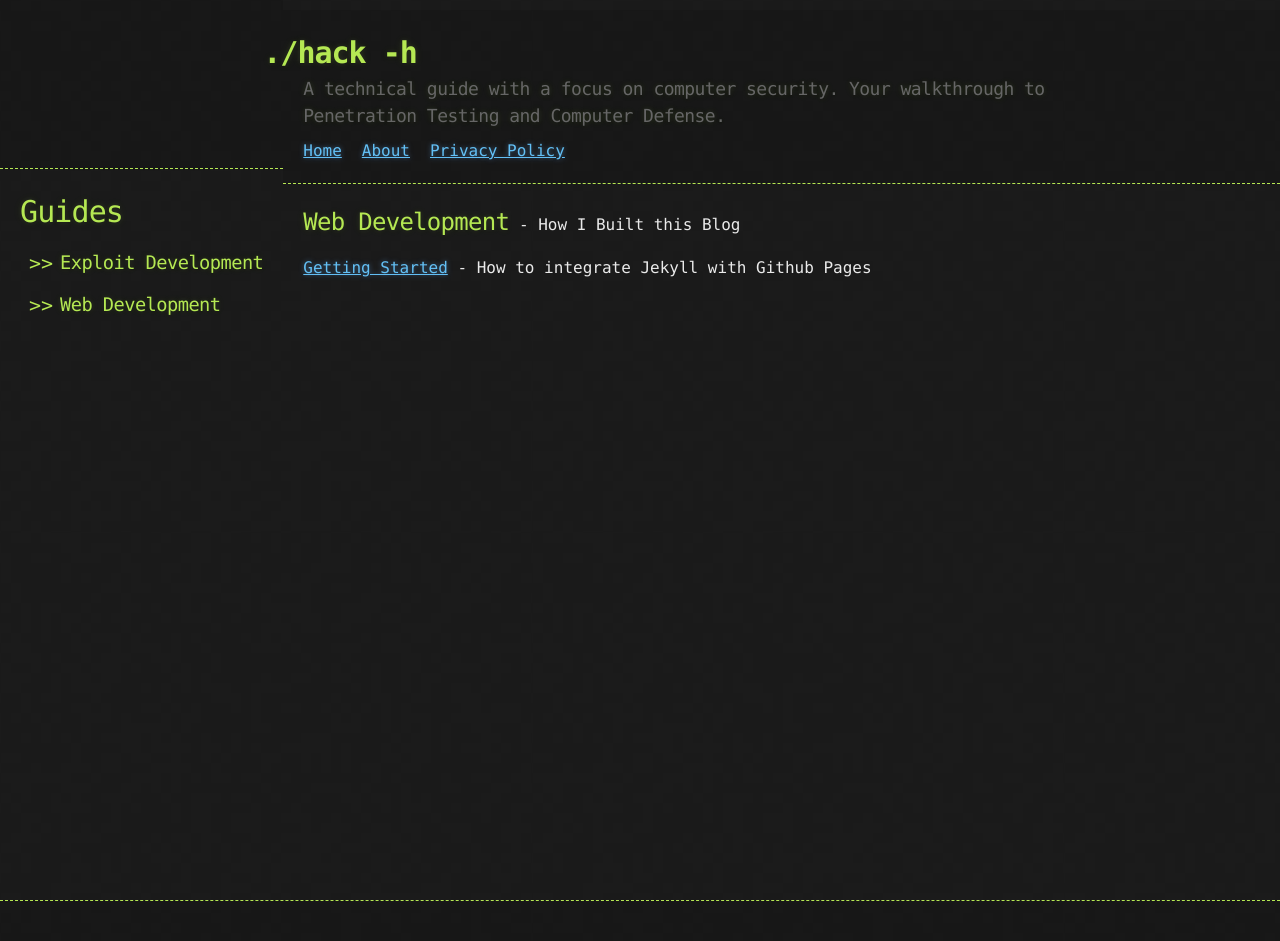
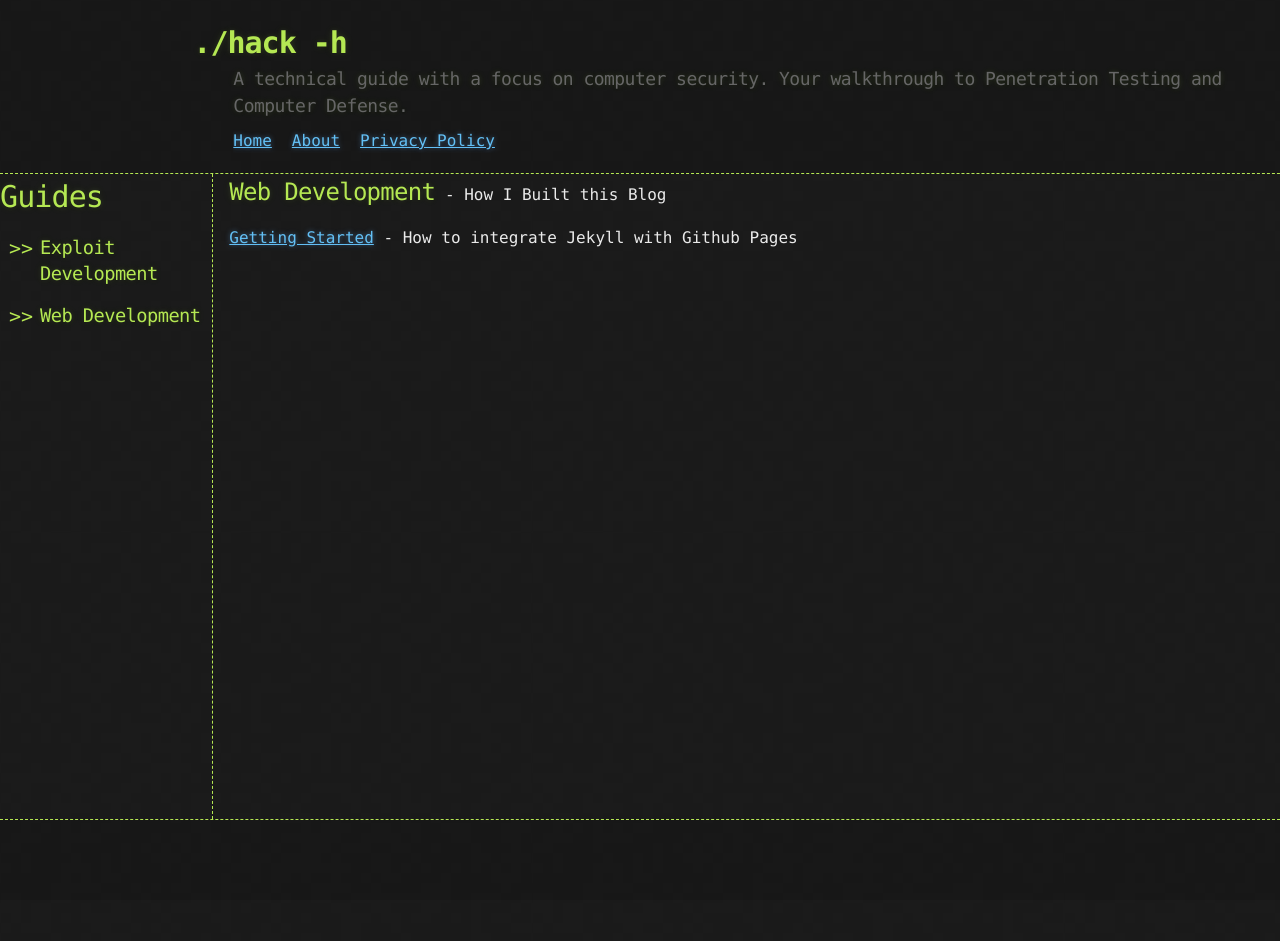
Before and after one commit to 6r0k3d/6r0k3d.github.io, a Jekyll site: the page built from webdev.md, in a window 1280 px wide. Built offline with Jekyll 4.4.1, drawn with Linux system fonts in a browser that asks for light colours; comment, search, counter and statistics services are not loaded; after the commit the page ends 900 px from its top, so only the background shows below that.

Commit message:
Add TOC to left Nav + Fix style
This update uses CSS grid boxes to update the webpage layout.
Content now flows in the main content pane, bounded by a
header, left nav, and footer.

TOC uses toc.html _include, only showing links for h2 and h3
headers in content page.

```diff
--- a/_includes/nav_default.html
+++ b/_includes/nav_default.html
@@ -1,3 +1,4 @@
+<nav id="main_nav">
 <h1 style="font-size:30px">Guides</h1>
 {% for collection in site.collections %}
   {% if collection.label != "posts" %}
@@ -6,3 +7,4 @@
     </ul>
   {% endif %}
 {% endfor %}
+</nav>
--- a/_layouts/default.html
+++ b/_layouts/default.html
@@ -19,27 +19,13 @@ nav: nav_default.html
   </head>
 
   <body>
+    {% include header.html %}
 
-    <div id="main_flex">
-      <nav id="left" class="column">
-        <div class="top-left"></br></br></br></br></br></br></br></div>
-        <section class="bottom">
-          {% include {{ layout.nav }} %}
-        </section>
-        </nav>
+    {% include {{ layout.nav }} %}
 
-      <div id="right" class="column">
-        <div class="top-right">
-          {% include header.html %}
-        </div>
-
-        <section id="main" class="bottom">
-          <div id="body-container">
-            {{ content }}
-          </div>
-        </section>
-      </div>
-    </div>
+    <article>
+      {{ content }}
+    </article>
 
     {% include footer.html %}
   </body>
--- a/_sass/jekyll-theme-hacker.scss
+++ b/_sass/jekyll-theme-hacker.scss
@@ -13,6 +13,8 @@ html {
   height: 100%;
 }
 
+/* Main Content
+*/
 body {
   height: 100%;
   margin: 0;
@@ -22,72 +24,56 @@ body {
   font-size: 16px;
   line-height: 1.5;
   font-family: Monaco, "Bitstream Vera Sans Mono", "Lucida Console", Terminal, monospace;
+  display: grid;
+  grid-template-columns: 1fr 5fr;
+  grid-template-rows: 1fr 8fr 1fr;
+  grid-auto-rows: minmax(100px, auto);
+  //grid-column-gap: 3em;
 }
 
-/* Main Content
-*/
-#main_flex {
-  height: 100%;
-  overflow: hidden;
-  margin: 0px;
-  display: flex;
+header {
+  display: grid;
+  grid-template-columns: 1fr 5fr;
+  grid-row-start: 1;
+  grid-column: 1/3;
+  background: rgba(0, 0, 0, 0.1);
+  width: 100%;
+  border-bottom: 1px dashed $conifer;
+  padding: 20px 20px;
 }
 
-#left {
-  flex-shrink: 0;
-  max-width: 100vw;
-  /*
-  flex-basis: 20%;
-  padding-top: 5px;
-  padding-left: 5px;
-  */
+header > div {
+    grid-column: 2/3;
 }
 
-#right {
-  //max-width: 1100px;
-  //max-width: 900px;
-  width: 100%;
-  max-width: 90vw;
-  margin: 10px 0px 0px 0px;
-  -webkit-font-smoothing: antialiased;
+nav {
+  grid-row: 2/3;
+  grid-column-start: 1;
+  overflow-y: auto;
+  border-right: 1px dashed $conifer;
+  padding-right: 5px;
 }
 
-.column {
-  height: 100%;
-  display: flex;
-  flex-direction: column;
+article {
+  grid-row-start: 2;
+  grid-column: 2/3;
+  overflow-y: auto;
+  max-width: 100%;
+  padding-right: 100px;
+  padding-left: 1em;
 }
 
-.top-left {
-  flex-shrink: 0;
-  background: $body-background url("../images/bkg.png") 0 0;
-  color: $body-foreground;
-  background: rgba(0, 0, 0, 0.1);
-  border-bottom: 1px dashed $conifer;
+img {
+  max-width: 100%;
 }
 
-.top-right {
-  display: inline-flex;
-  flex-shrink: 0;
+footer {
+  grid-row-start: 3;
+  grid-column: 1/3;
+  background: rgba(0, 0, 0, 0.1);
+  width: 100%;
+  border-top: 1px dashed $conifer;
 }
-
-.bottom {
-  flex-grow: 1;
-  overflow-y: auto;
-  padding: 20px;
-}
-/*
-#main {
-  border-left: 1px dashed $conifer;
-}
-
-#body-container {
-  //max-width: 1100px;
-  max-width: 99%;
-  margin: 10px 0px 0px 10px;
-}
-*/
-
 // Taken from gems/minima/_sass/minima/_layout.scss
 .page-link {
   // Gaps between nav items, but not on the last one
@@ -96,27 +82,12 @@ body {
   }
 }
 
-/* General & 'Reset' Stuff */
-
-#header-container {
-  width: 90%;
-  max-width: 1000px;
-  //margin: 0 auto;
-}
-
 h1, h2, h3, h4, h5, h6 {
   margin: 0 0 10px;
 }
 
 li {
   line-height: 1.4 ;
-}
-
-header {
-  background: rgba(0, 0, 0, 0.1);
-  width: 100%;
-  border-bottom: 1px dashed $conifer;
-  padding: 20px 20px;
 }
 
 header h1 {
@@ -153,22 +124,12 @@ header h2 {
 
 
 /* Responsive layout - makes the menu and the content (inside the section) sit on top of each other instead of next to each other */
-/*
-@media screen and (max-width: 600px) {
-    #main_flex {
-      -webkit-flex-direction: column;
-      flex-direction: column;
-    }
-    #right{
-      border-top: 1px dashed $conifer;
-      border-left:0;
+@media screen and (max-width: 1200px) {
+    #main_nav {
+      display: none;
     }
 }
-*/
 
-section img {
-  max-width: 100%
-}
 
 h1, h2, h3, h4, h5, h6 {
   font-weight: normal;
@@ -268,13 +229,6 @@ hr {
   color: #b5e853;
 }
 
-footer {
-  background: rgba(0, 0, 0, 0.1);
-  width: 100%;
-  border-top: 1px dashed $conifer; //header;
-  padding: 20px 0;
-}
-
 /* Buttons
 */
 
```
Also changed, not shown: _includes/nav_post.html (+5 -3 lines), webdev.md (+1 -0 lines), 1 other file.
